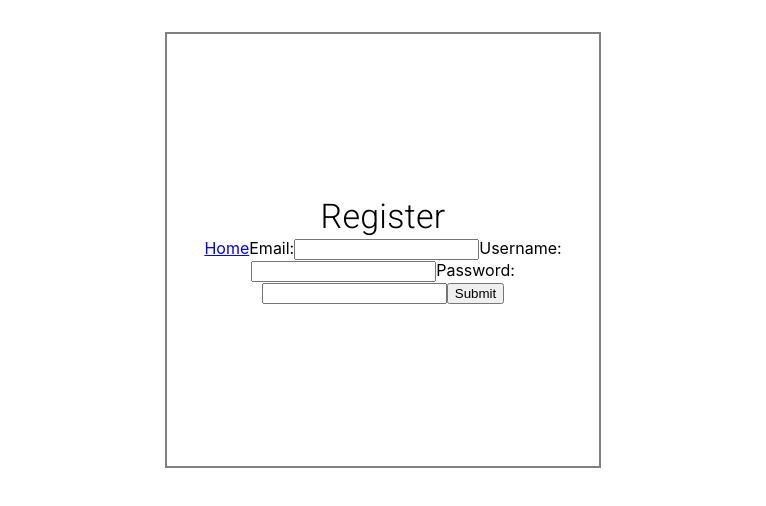
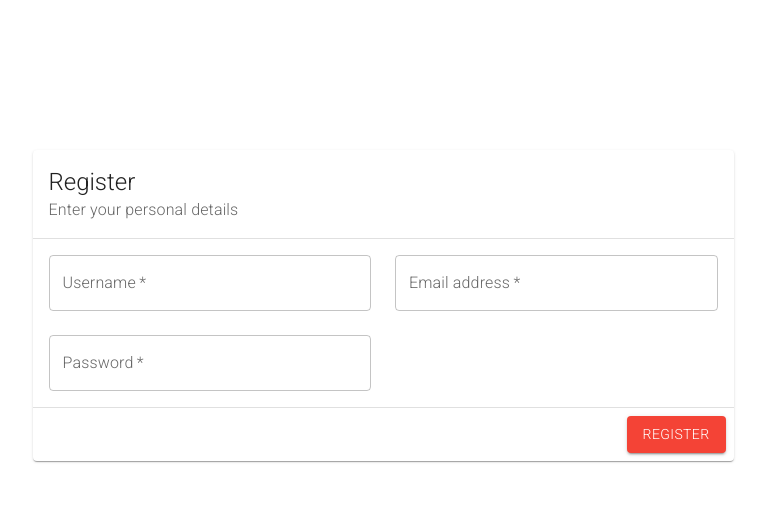
Before and after one commit to sundehakon/Hotell-React, a React (Create React App) app: page /register in a window 1280 px wide. Shown: the top 506 px of the page, without its empty margins (257-1023 px from the left). Built offline with nearby package versions, Linux system fonts and the light colour scheme.

Commit message:
Updated register form with new components

```diff
--- a/src/App.css
+++ b/src/App.css
@@ -38,9 +38,8 @@
 }
 
 .register-form-container {
-  height: 100vh;
-  width: 100vw;
   display: flex;
   justify-content: center;
   align-content: center;
+  margin-top: 150px;
 }
--- a/src/RegisterForm.js
+++ b/src/RegisterForm.js
@@ -1,8 +1,16 @@
 import React, { useState } from 'react';
 import axios from 'axios';
 import { useNavigate } from 'react-router-dom';
-import Box from '@mui/material/Box';
-import { Typography } from '@mui/material';
+import Button from '@mui/material/Button';
+import Card from '@mui/material/Card';
+import CardActions from '@mui/material/CardActions';
+import CardContent from '@mui/material/CardContent';
+import CardHeader from '@mui/material/CardHeader';
+import Divider from '@mui/material/Divider';
+import FormControl from '@mui/material/FormControl';
+import InputLabel from '@mui/material/InputLabel';
+import OutlinedInput from '@mui/material/OutlinedInput';
+import Grid from '@mui/material/Unstable_Grid2';
 
 const RegisterForm = () => {
     const [email, setEmail] = useState('');
@@ -26,20 +34,40 @@ const RegisterForm = () => {
     };
 
     return (
-        <Box
-            height={400}
-            width={400}
-            my={4}
-            display={'flex'}
-            flexDirection={'column'}
-            alignItems={'center'}
-            justifyContent={'center'}
-            p={2}
-            sx={{ border: '2px solid grey', textAlign: 'center' }}
-        >
-        <form onSubmit={handleSubmit}>
-            <Typography variant='h4'>Register</Typography>
-            <a href='/'>Home</a>
+    <form onSubmit={handleSubmit}>
+        <Card>
+        <CardHeader subheader="Enter your personal details" title="Register" />
+        <Divider />
+        <CardContent>
+          <Grid container spacing={3}>
+            <Grid md={6} xs={12}>
+              <FormControl fullWidth required>
+                <InputLabel>Username</InputLabel>
+                <OutlinedInput label="Username" name="userName" onChange={(event) => setUsername(event.target.value)}/>
+              </FormControl>
+            </Grid>
+            <Grid md={6} xs={12}>
+              <FormControl fullWidth required>
+                <InputLabel>Email address</InputLabel>
+                <OutlinedInput label="Email address" name="email" onChange={(event) => setEmail(event.target.value)}/>
+              </FormControl>
+            </Grid>
+            <Grid md={6} xs={12}>
+              <FormControl fullWidth required>
+                <InputLabel>Password</InputLabel>
+                <OutlinedInput label="Password" name="password" type="password" onChange={(event) => setPassword(event.target.value)}/>
+              </FormControl>
+            </Grid>
+          </Grid>
+        </CardContent>
+        <Divider />
+        <CardActions sx={{ justifyContent: 'flex-end' }}>
+          <Button variant="contained" type='submit'>Register</Button>
+        </CardActions>
+      </Card>
+    </form>
+
+        /* <a href='/'>Home</a>
             <label>
                 Email:
                 <input
@@ -64,9 +92,7 @@ const RegisterForm = () => {
                     onChange={(event) => setPassword(event.target.value)}
                 />
             </label>
-            <button type="submit">Submit</button>
-        </form>
-        </Box>
+            <button type="submit">Submit</button> */
     );
 };
 
```
